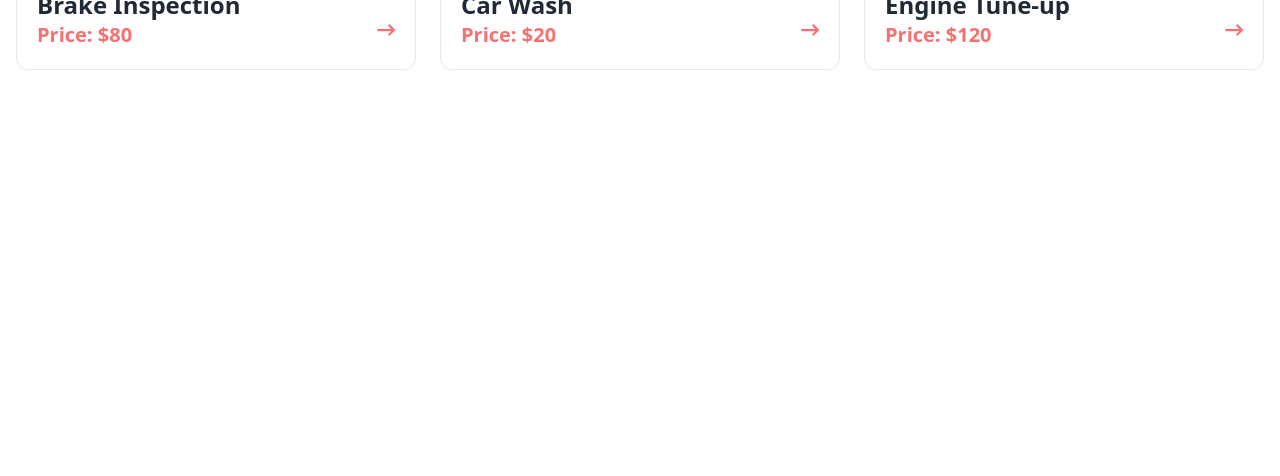
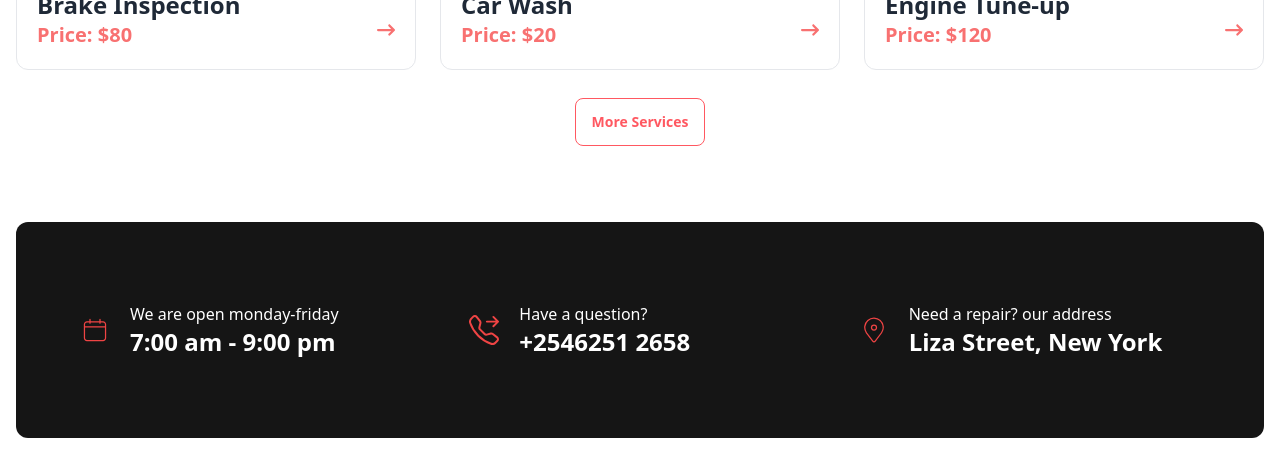
Before and after one commit to towhid046/car-service-client, a React (Vite) app: page / in a window 1280 px wide. Shown: the part 2120-2596 px from the top of the page. Before the commit the page ends 2238 px from the top, so only its background shows below. Built offline with nearby package versions, Linux system fonts and the light colour scheme.

Commit message:
added contact section in home page

```diff
--- /dev/null
+++ b/src/components/unique/ContactSection/ContactSection.jsx
@@ -0,0 +1,43 @@
+import { CiCalendar } from "react-icons/ci";
+import { BsTelephoneForward } from "react-icons/bs";
+import { CiLocationOn } from "react-icons/ci";
+const ContactSection = () => {
+  const contacts = [
+    {
+      id: 2,
+      icon: <CiCalendar />,
+      title: "We are open monday-friday",
+      info: "7:00 am - 9:00 pm",
+    },
+    {
+      id: 2,
+      icon: <BsTelephoneForward />,
+      title: "Have a question?",
+      info: "+2546251 2658",
+    },
+    {
+      id: 3,
+      icon: <CiLocationOn />,
+      title: "Need a repair? our address",
+      info: "Liza Street, New York",
+    },
+  ];
+
+  return (
+    <section className="text-white bg-[#151515] grid grid-cols-1 md:grid-cols-2 lg:grid-cols-3 py-20 lg:px-16 rounded-xl md:px-10 px-6 md:gap-12 gap-6 mb-12">
+      {contacts.map((contact) => (
+        <div key={contact.id} className="flex items-center gap-5">
+          <figure className="text-3xl text-red-500">
+            {contact.icon}
+          </figure>
+          <div>
+            <p>{contact.title}</p>
+            <h2 className="text-2xl font-bold">{contact.info}</h2>
+          </div>
+        </div>
+      ))}
+    </section>
+  );
+};
+
+export default ContactSection;
--- a/src/components/unique/ServiceSection/Services.jsx
+++ b/src/components/unique/ServiceSection/Services.jsx
@@ -61,6 +61,9 @@ const Services = () => {
           <Service key={service.id} service={service} />
         ))}
       </div>
+      <div className="text-center py-7">
+        <button className="btn btn-outline btn-error">More Services</button>
+      </div>
     </section>
   );
 };
--- a/src/pages/HomePage/HomePage.jsx
+++ b/src/pages/HomePage/HomePage.jsx
@@ -1,6 +1,7 @@
 import AboutUs from '../../components/unique/AboutUs/AboutUs';
 import Services from '../../components/unique/ServiceSection/Services';
 import Hero from './../../components/unique/Hero/Hero';
+import ContactSection from './../../components/unique/ContactSection/ContactSection';
 
 const HomePage = () => {
     return (
@@ -8,6 +9,7 @@ const HomePage = () => {
             <Hero/>
             <AboutUs/>
             <Services/>
+            <ContactSection/>
         </div>
     );
 };
```
